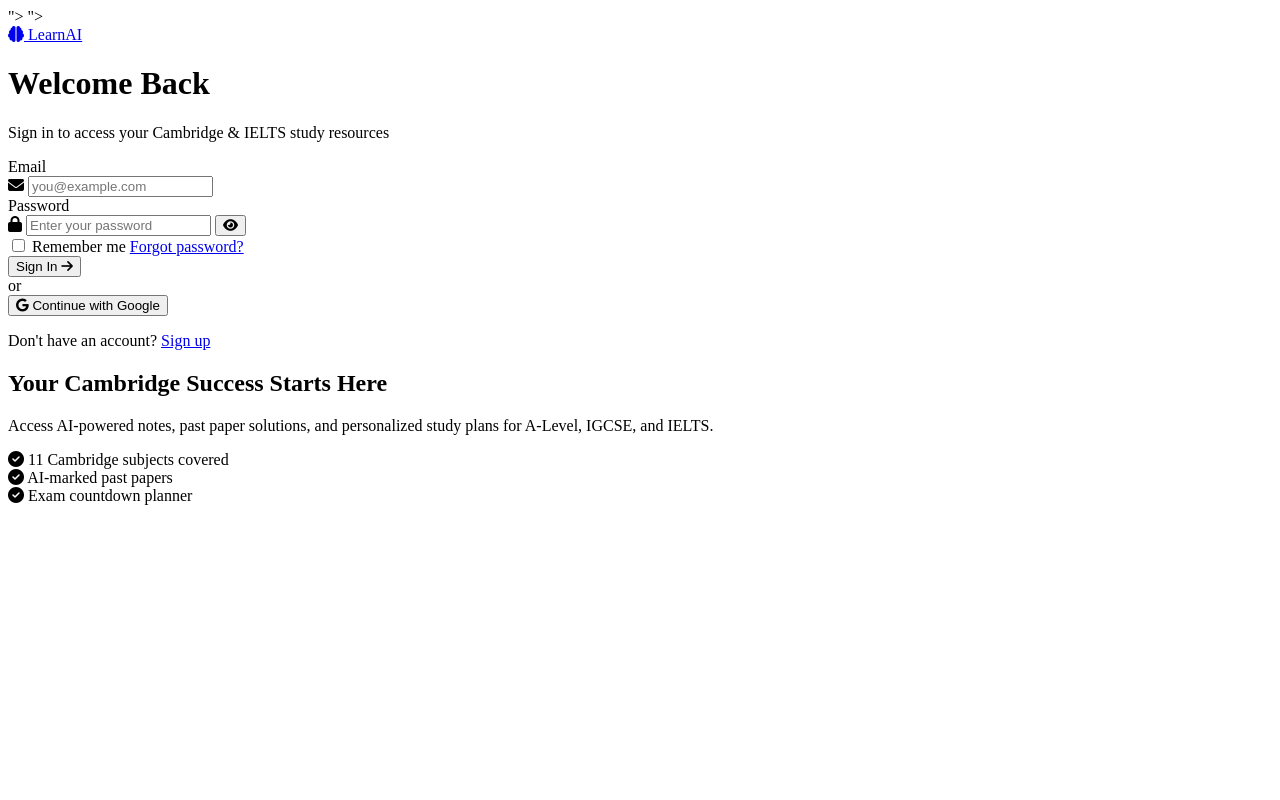
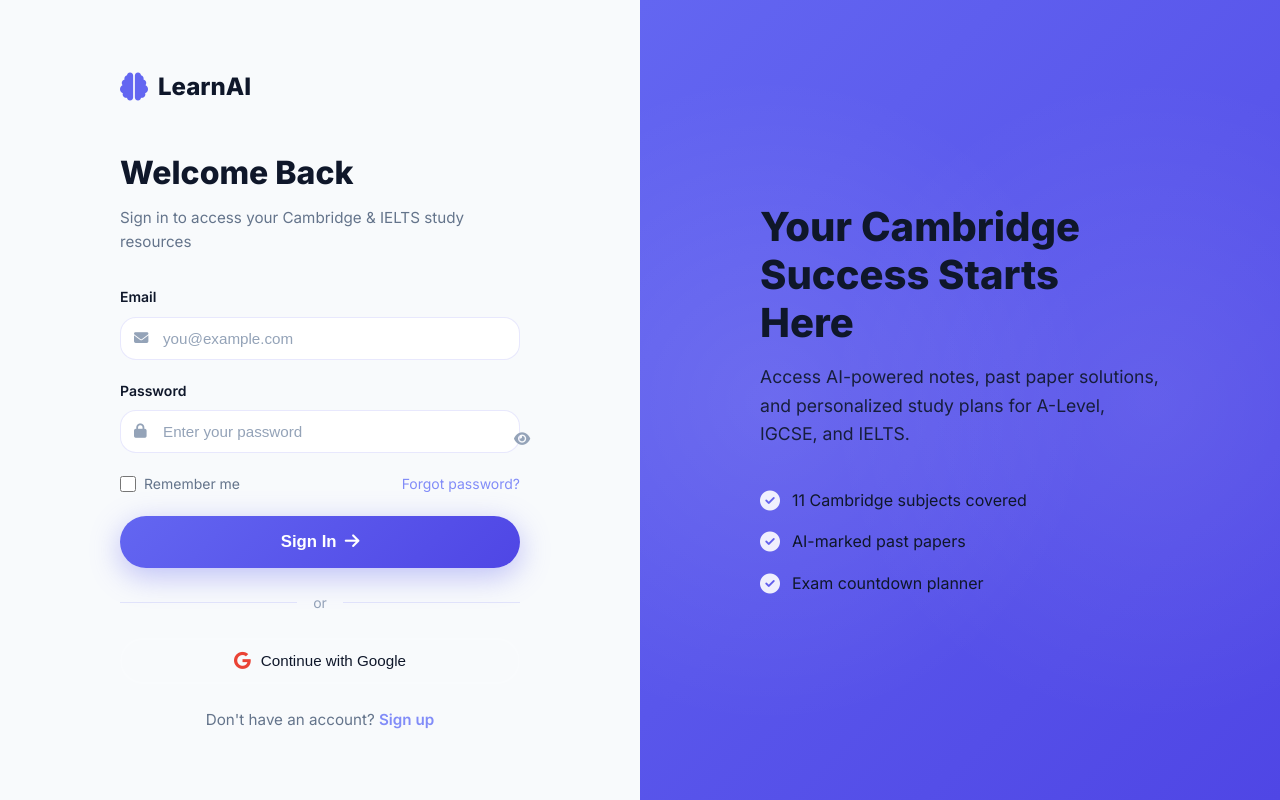
Before and after one commit to xuan2507/yh3, a plain HTML site: page login.html in a window 1280 px wide. Drawn offline with Linux system fonts and the light colour scheme.

Commit message:
Fix broken CSS links in login and register pages

```diff
--- a/login.html
+++ b/login.html
@@ -4,10 +4,9 @@
     <meta charset="UTF-8">
     <meta name="viewport" content="width=device-width, initial-scale=1.0">
     <title>Sign In - LearnAI</title>
-    <link rel="stylesheet" href="css/style.css
-    <link rel="stylesheet" href="css/mascot.css">">
-    <link rel="stylesheet" href="css/auth.css
-    <link rel="stylesheet" href="css/mascot.css">">
+    <link rel="stylesheet" href="css/style.css">
+    <link rel="stylesheet" href="css/mascot.css">
+    <link rel="stylesheet" href="css/auth.css">
     <link href="https://fonts.googleapis.com/css2?family=Inter:wght@300;400;500;600;700;800&display=swap" rel="stylesheet">
     <link rel="stylesheet" href="https://cdnjs.cloudflare.com/ajax/libs/font-awesome/6.4.0/css/all.min.css">
 </head>
--- a/register.html
+++ b/register.html
@@ -4,10 +4,9 @@
     <meta charset="UTF-8">
     <meta name="viewport" content="width=device-width, initial-scale=1.0">
     <title>Sign Up - LearnAI</title>
-    <link rel="stylesheet" href="css/style.css
-    <link rel="stylesheet" href="css/mascot.css">">
-    <link rel="stylesheet" href="css/auth.css
-    <link rel="stylesheet" href="css/mascot.css">">
+    <link rel="stylesheet" href="css/style.css">
+    <link rel="stylesheet" href="css/mascot.css">
+    <link rel="stylesheet" href="css/auth.css">
     <link href="https://fonts.googleapis.com/css2?family=Inter:wght@300;400;500;600;700;800&display=swap" rel="stylesheet">
     <link rel="stylesheet" href="https://cdnjs.cloudflare.com/ajax/libs/font-awesome/6.4.0/css/all.min.css">
 </head>
```
